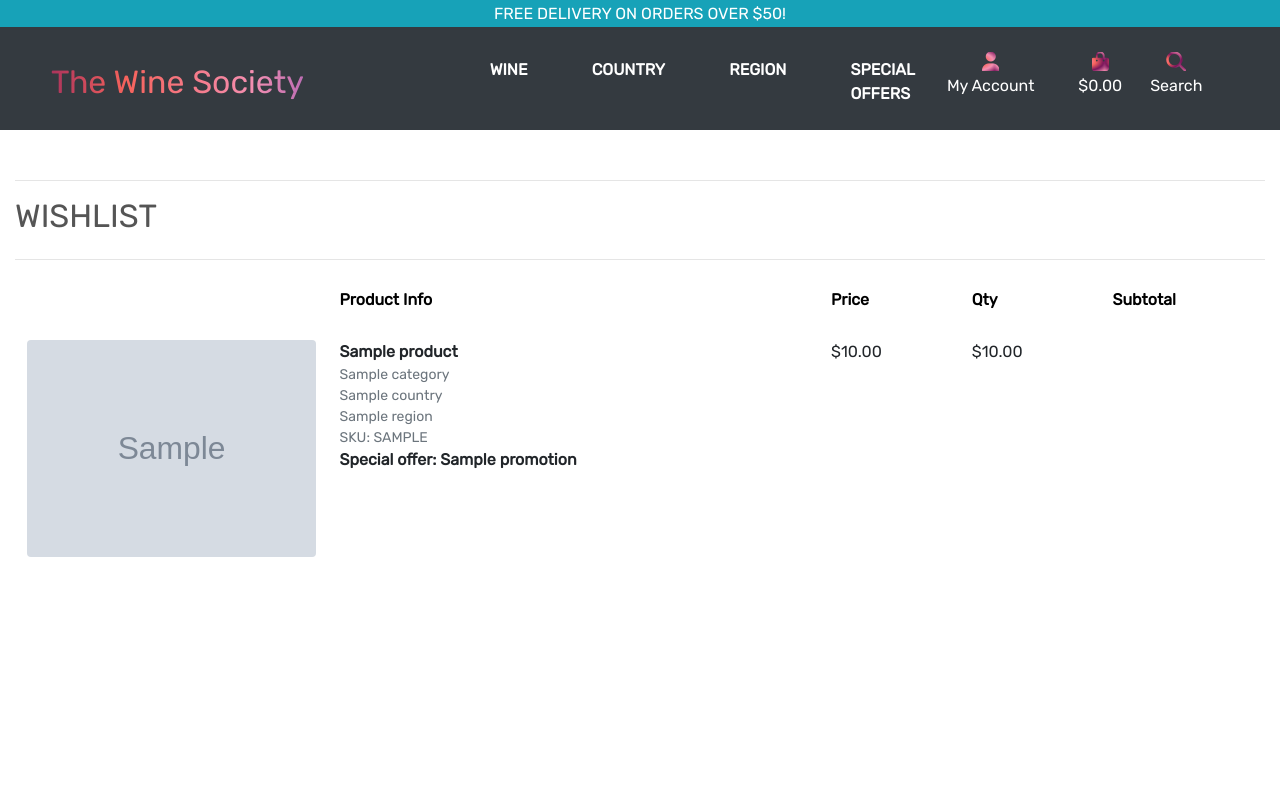
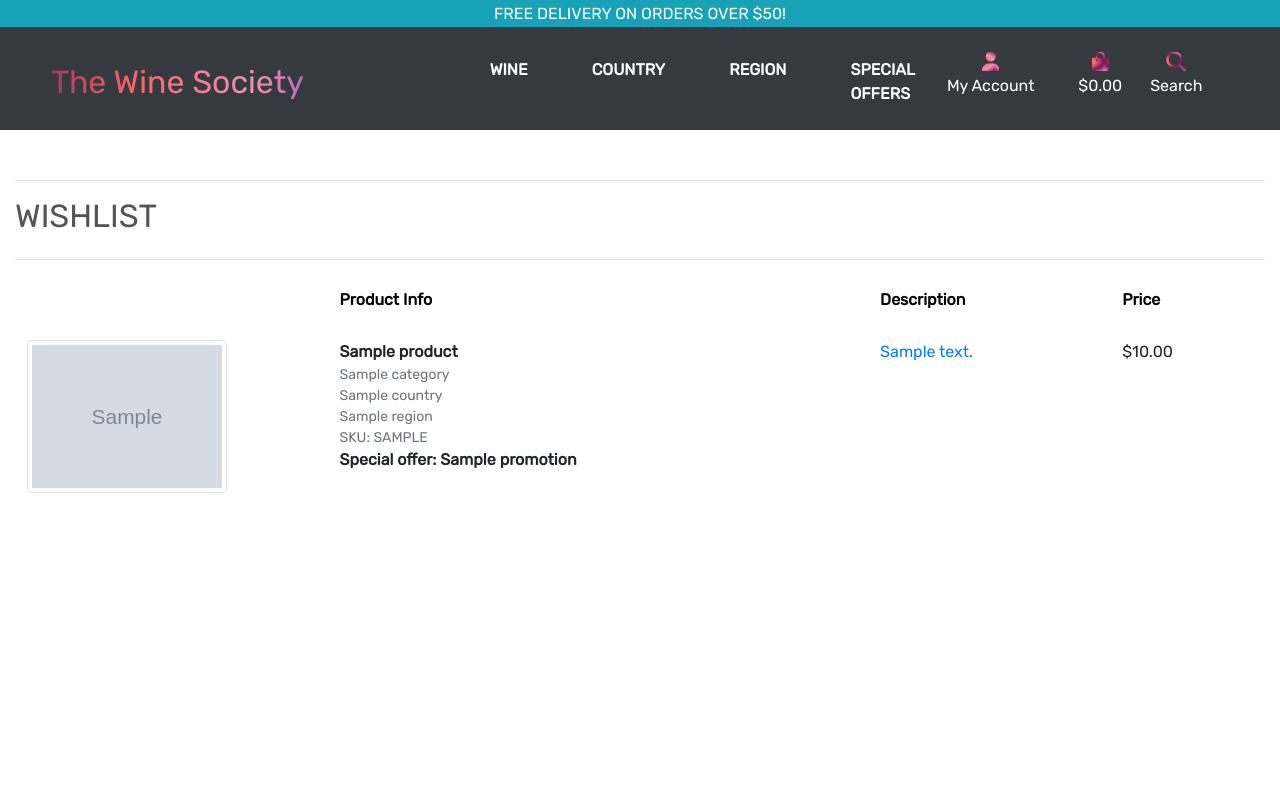
Before and after one commit to Code-Institute-Submissions/ecommerce-pp5-2, a Django app: page /wishlist/ in a window 1280 px wide. Run offline with Django 3.2, Linux system fonts and the light colour scheme; a user stored in the database is signed in; tables that the repository leaves empty hold one stand-in row (values such as "Sample post"); grey boxes marked "Sample" are stand-in pictures; some libraries are stand-ins or nearby versions.

Commit message:
Add wishlist template edits and styles

```diff
--- a/static/css/style.css
+++ b/static/css/style.css
@@ -21,6 +21,9 @@ body {
   /* font-family: 'Poppins', sans-serif; */
   /* font-family: 'Lato', sans-serif; */
   font-family: "Rubik", sans-serif;
+}
+a:link {
+    color: none;
 }
 
 a:hover {
--- a/wishlist/templates/wishlists/wishlist.html
+++ b/wishlist/templates/wishlists/wishlist.html
@@ -29,16 +29,15 @@
                         <tr>
                             <th scope="col"></th>
                             <th scope="col">Product Info</th>
+                            <th scope="col">Description</th>
                             <th scope="col">Price</th>
-                            <th scope="col">Qty</th>
-                            <th scope="col">Subtotal</th>
                         </tr>
                     </thead>
 
                     {% for item in wishlist_items %}
                     <tr>
                         <td class="py-3 w-25">
-                            <img class="img-fluid rounded" src="{{ item.product.image.url }}" />
+                            <img class="img-thumbnail rounded" src="{{ item.product.image.url }}" style="max-width: 200px; height: auto;" />
                         </td>
                         <td class="py-3">
                             <p class="my-0"><strong>{{ item.product.name }}</strong></p>
@@ -55,13 +54,8 @@
                             {% endif %}
                         </td>
                         <td class="py-3">
-                            {% if item.product.promotion %}
-                            <p class="my-0">${{ item.product.discounted_price }}</p>
-                            {% else %}
-                            <p class="my-0">${{ item.product.price }}</p>
-                            {% endif %}
+                            <a href="{% url 'product_detail' item.product.id %}" style="decoration: none;"><p class="my-0" style="max-width: 400px; height: 200px; overflow: hidden; text-overflow: clip;">{{ item.product.description }}</p></a>
                         </td>
-
                         <td class="py-3">
                             {% if item.product.promotion %}
                             <p class="my-0">${{ item.product.discounted_price }}</p>
```
